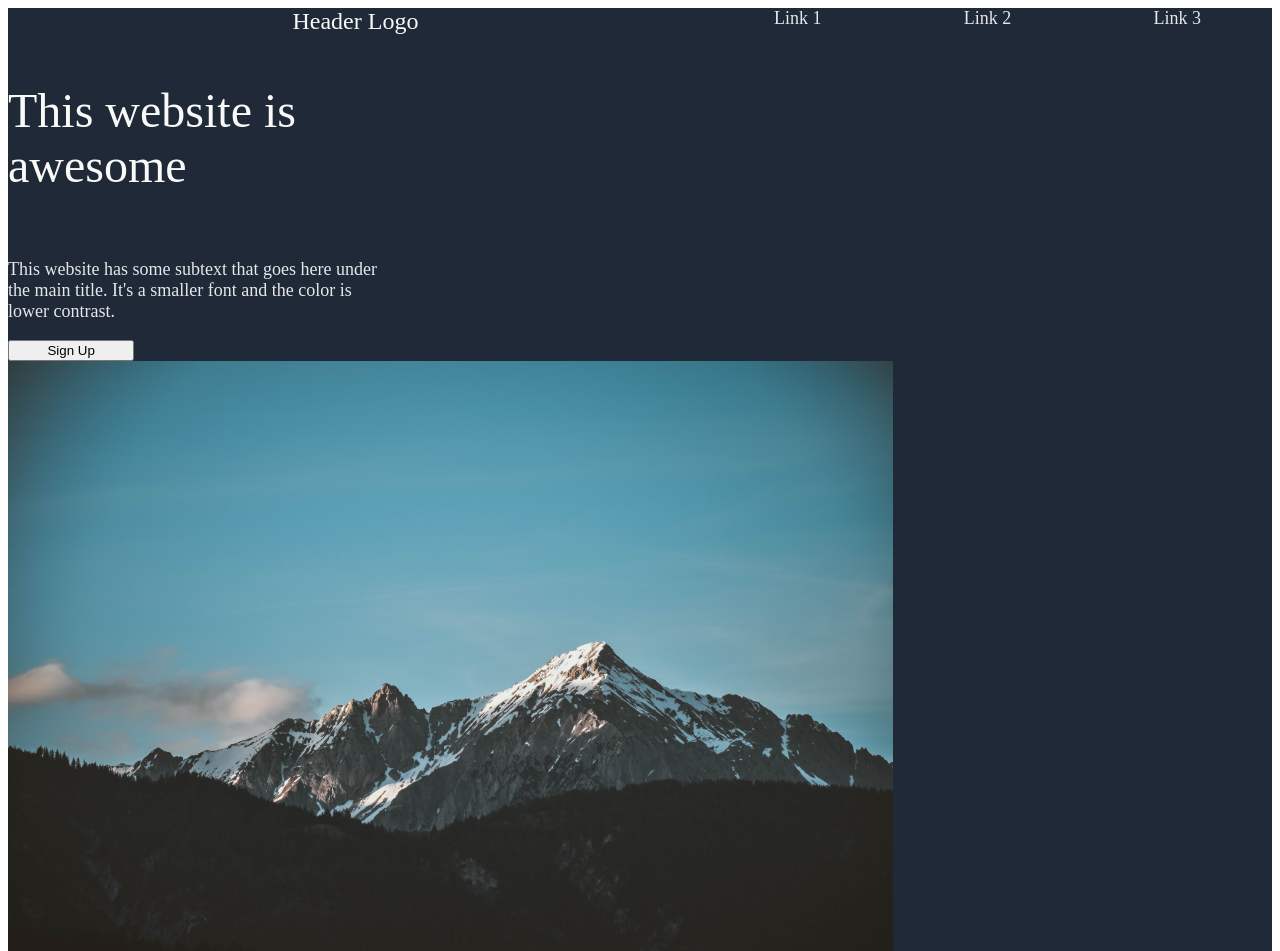
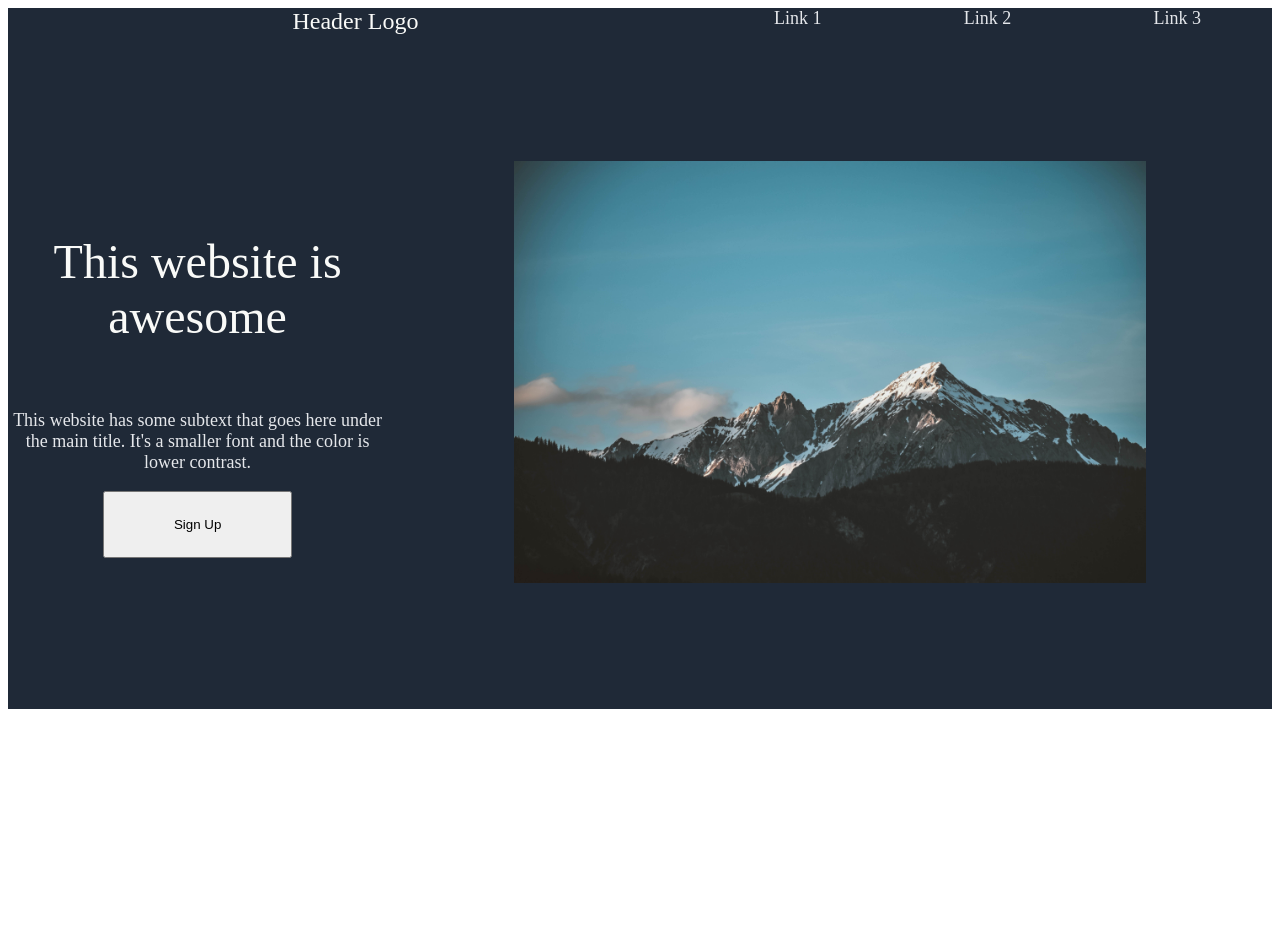
Before and after one commit to Adonuu/odin-landing-page, a plain HTML site: page index.html in a window 1280 px wide. After the commit the page ends 800 px from the top, so only its background shows below. Drawn offline with Linux system fonts and the light colour scheme.

Commit message:
header styling finished

```diff
--- a/css/index.css
+++ b/css/index.css
@@ -36,18 +36,16 @@
     color: #F9FAF8;
     font-size: 48px;
     text-decoration: extra-bold;
-    width: 30%;
-    height: 45%;
-    justify-content: center;
 }
 
 .headerImage {
-    width: 70%;
+    width: 50%;
     height: 100%;
+    padding: 10%;
 }
 
 .signUp {
-    width: 10%;
+    width: 50%;
     height: 10%;
 }
 
@@ -61,21 +59,25 @@
 #headerContainer {
     width: 100%;
     height: 22.5%;
+    margin-bottom: 5%;
 }
 
 #heroContainer {
     width: 100%;
     height: 90%;
     display: flex;
-    flex-flow: column wrap;
+    flex-flow: row wrap;
     overflow-y: hidden;
 }
 
-#heroContainer > .headerSecondary {
+#heroInfo {
     width: 30%;
-    height: 45%;
+    display: flex;
+    flex-flow: column nowrap;
+    justify-content: center;
+    align-items: center;
 }
 
-#heroContainer > p {
-    display: inline;
+#heroInfo > p {
+    text-align: center;
 }
--- a/index.html
+++ b/index.html
@@ -18,9 +18,11 @@
                 <a class="headerSecondary">Link 3</a>
             </div>
             <div id="heroContainer">
-                <p class="heroMain">This website is awesome</p>
-                <p class="headerSecondary">This website has some subtext that goes here under the main title. It's a smaller font and the color is lower contrast.</p>
-                <button class="signUp">Sign Up</button>
+                <div id="heroInfo">
+                    <p class="heroMain">This website is awesome</p>
+                    <p class="headerSecondary">This website has some subtext that goes here under the main title. It's a smaller font and the color is lower contrast.</p>
+                    <button class="signUp">Sign Up</button>
+                </div>
                 <img class="headerImage" src="images/header-image.jpg">
             </div>
         </div>
```
